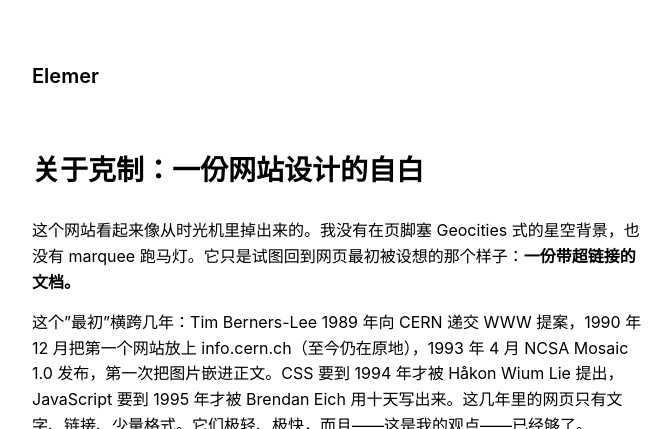
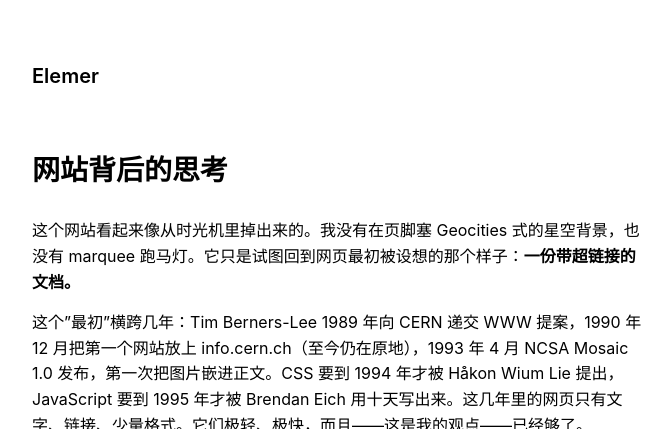
Before and after one commit to elemer1/elemer1.github.io, a Jekyll site: the page built from _markdown/网站背后的思考.md, in a window 1280 px wide and 900 px high, cut to the strip 0-429 px from the top of the window. Shown: the whole strip, without its empty margins (303-975 px from the left). Built offline with Jekyll 4.4.1, drawn with Linux system fonts in a browser that asks for light colours.

Commit message:
Update and rename 关于克制.md to 网站背后的思考.md

```diff
--- a/_markdown/关于克制.md
+++ b/_markdown/网站背后的思考.md
@@ -1,6 +1,6 @@
 ---
-title: 关于克制：一份网站设计的自白
-permalink: /restraint/
+title: 网站背后的思考
+permalink: /thoughts-behind-my-website/
 listed: true
 ---
 
```
